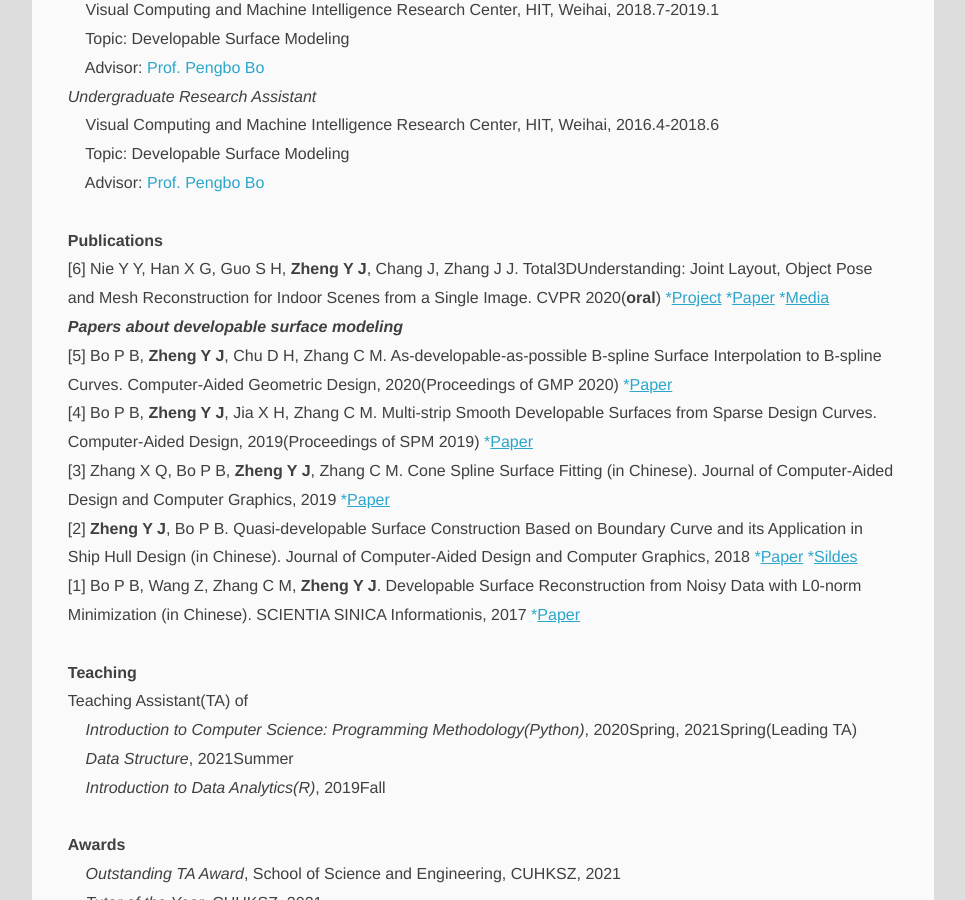
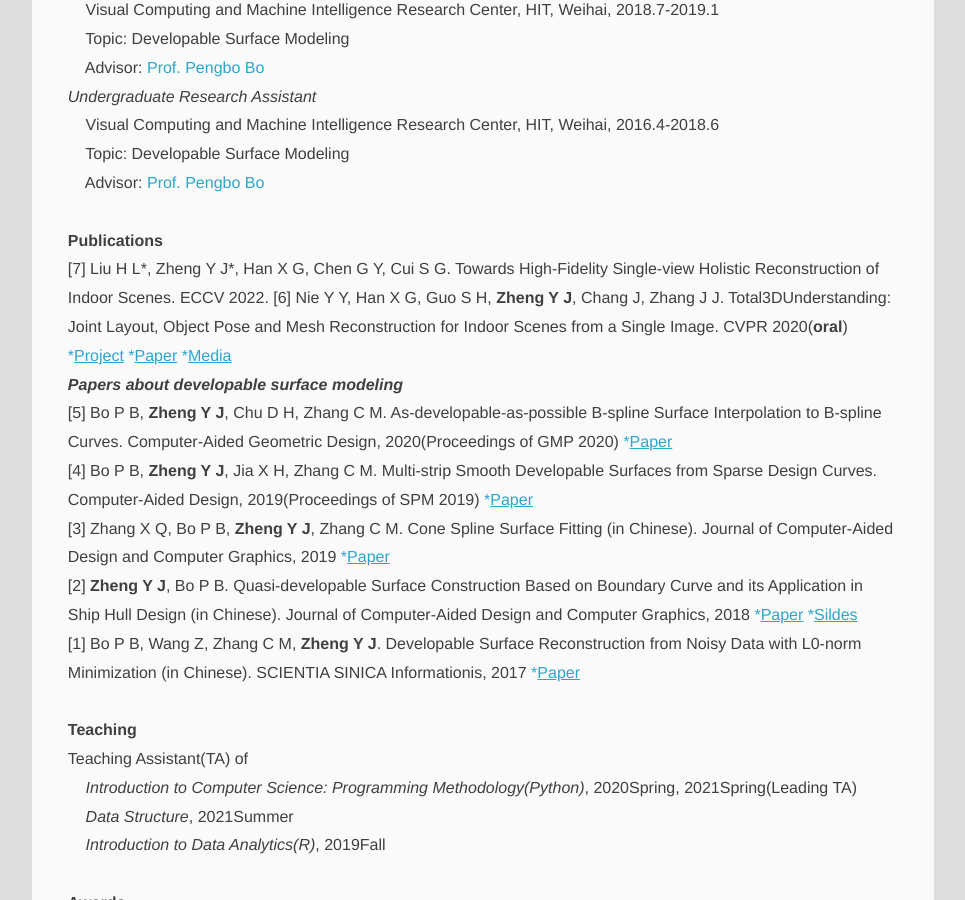
Before and after one commit to PAULYZHENG/paulyzheng.github.io, a Jekyll site: the page built from about/index.html, in a window 1280 px wide and 900 px high, scrolled down 973 px. Shown: the whole window, without its empty margins (127-1092 px from the left). Built offline with Jekyll 4.4.1, drawn with Linux system fonts in a browser that asks for light colours; comment, search, counter and statistics services are not loaded.

Commit message:
Update index.html

```diff
--- a/about/index.html
+++ b/about/index.html
@@ -46,7 +46,7 @@ Geometric Learning<br/>
 
 <B>Publications</B>
 <br/>
-
+[7] Liu H L*, Zheng Y J*, Han X G, Chen G Y, Cui S G. Towards High-Fidelity Single-view Holistic Reconstruction of Indoor Scenes. ECCV 2022.
 [6] Nie Y Y, Han X G, Guo S H, <B>Zheng Y J</B>, Chang J, Zhang J J. Total3DUnderstanding: Joint Layout, Object Pose and Mesh Reconstruction for Indoor Scenes from a Single Image. CVPR 2020(<B>oral</B>) <a href="https://yinyunie.github.io/Total3D/" title="05" itemprop="url">*<u>Project</u></a> <a href="https://arxiv.org/pdf/2002.12212.pdf" title="05" itemprop="url">*<u>Paper</u></a> <a href="https://mp.weixin.qq.com/s?__biz=MzAxMzc2NDAxOQ==&mid=2650378648&idx=1&sn=64d72053147d51e622478127e4db174a&chksm=8390a544b4e72c52817471a23d5bc4cef956feced6dcbaca77d828b6c9e6edaaf631aeed31b8&mpshare=1&scene=1&srcid=&sharer_sharetime=1586311529559&sharer_shareid=3b6b7e9e3646729c77dd275f8a587dd3&key=927ba12ed16ecdb5b4afb0815a99a28a27737b8ea1294b0389086c3d29efa8a77925df3fc02c340fe241c022160c2d5ab02c3d2841af41c1e316fa4cdf455e3ff09db1419540af726086b6f088f88ed0&ascene=1&uin=MTM5MzE3OTA4MQ%3D%3D&devicetype=Windows+10+x64&version=62090070&lang=zh_CN&exportkey=AYfpPQ8SDtoYVow6kRBEhpQ%3D&pass_ticket=p9%2FkahQsD2x%2F6j6CXaHc62zKy0yB6t8nWzzE13I02gqqBI8fSj6ZZaR9eLLCNfks" title="05" itemprop="url">*<u>Media</u></a> <br/>
 
 <B><I>Papers about developable surface modeling <!--(<a href="/paper/RS_UG.pdf" title="RSUN" itemprop="url">research statement</a>)--></I></B><br/>
```
